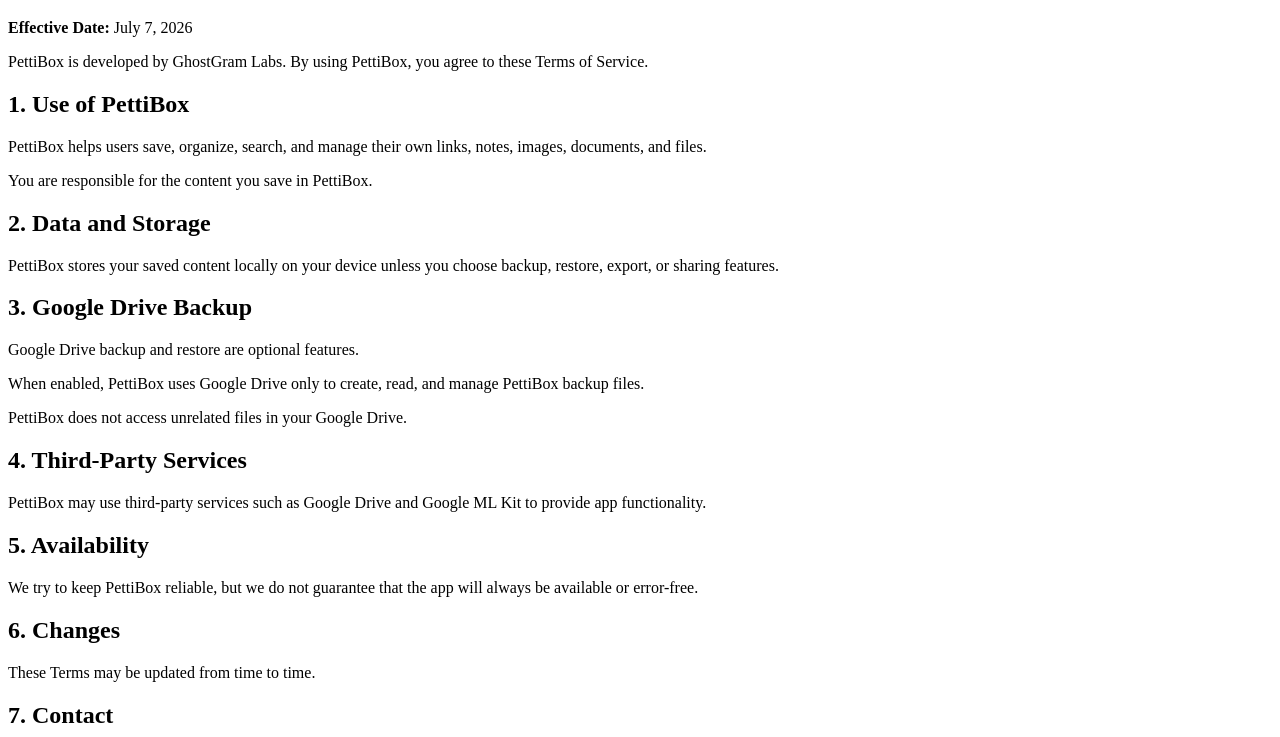
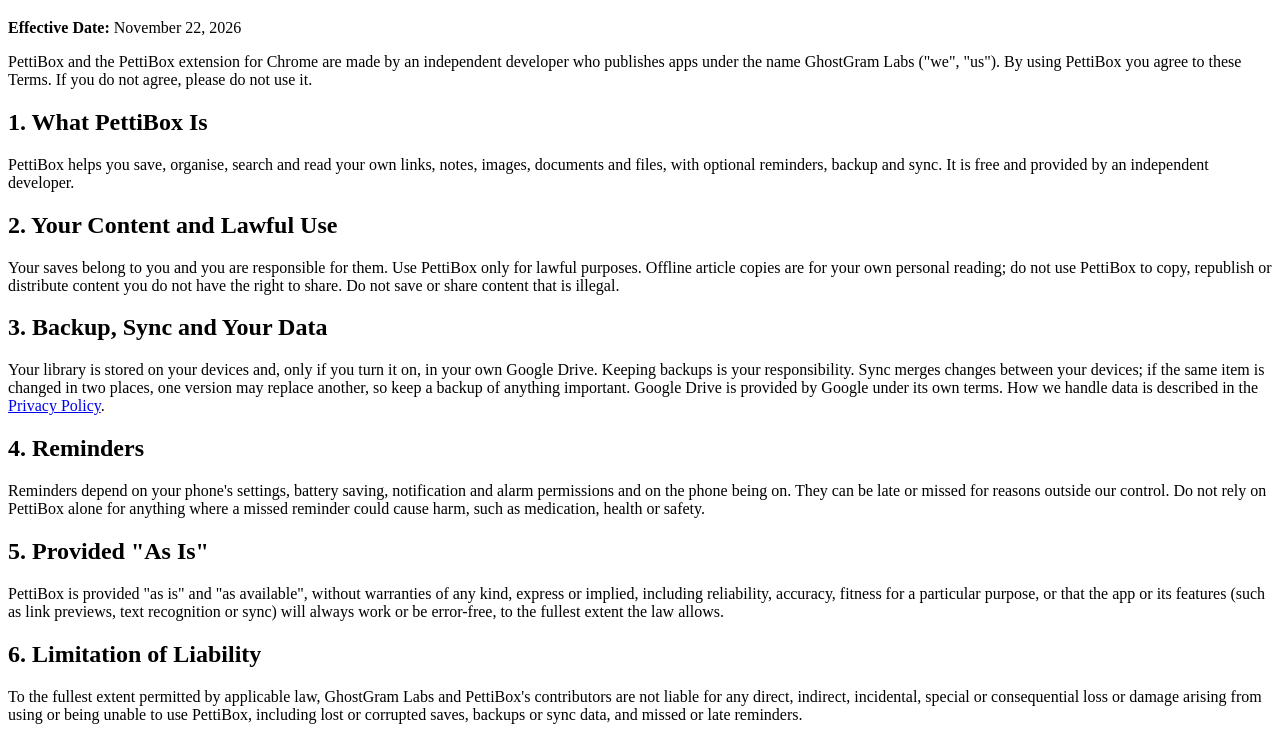
Before and after one commit to ghostgramlabs/ghostgramlabs.github.io, a plain HTML site: page PettiBox/terms.html in a window 1280 px wide. Shown: the part 61-798 px from the top of the page. Drawn offline with Linux system fonts and the light colour scheme.

Commit message:
Update PettiBox privacy and terms, link DirectServe terms
Same text as the pettibox-privacy repo: ML Kit diagnostics, PettiBox for
Chrome, Google Play and user rights; terms rewritten. The privacy hub and
sitemap list the new DirectServe terms page.

Co-Authored-By: Claude Opus 5.5 <noreply@anthropic.com>

```diff
--- a/PettiBox/terms.html
+++ b/PettiBox/terms.html
@@ -12,74 +12,119 @@
 
 <h1>Terms of Service for PettiBox</h1>
 
-<p><strong>Effective Date:</strong> July 7, 2026</p>
+<p><strong>Effective Date:</strong> November 22, 2026</p>
 
 <p>
-PettiBox is developed by GhostGram Labs. By using PettiBox,
-you agree to these Terms of Service.
+PettiBox and the PettiBox extension for Chrome are made by an independent
+developer who publishes apps under the name GhostGram Labs ("we", "us").
+By using PettiBox you agree to these Terms. If you do not agree, please do not
+use it.
 </p>
 
-<h2>1. Use of PettiBox</h2>
+
+<h2>1. What PettiBox Is</h2>
 
 <p>
-PettiBox helps users save, organize, search, and manage their own
-links, notes, images, documents, and files.
+PettiBox helps you save, organise, search and read your own links, notes,
+images, documents and files, with optional reminders, backup and sync. It is
+free and provided by an independent developer.
+</p>
+
+
+<h2>2. Your Content and Lawful Use</h2>
+
+<p>
+Your saves belong to you and you are responsible for them. Use PettiBox only
+for lawful purposes. Offline article copies are for your own personal reading;
+do not use PettiBox to copy, republish or distribute content you do not have
+the right to share. Do not save or share content that is illegal.
+</p>
+
+
+<h2>3. Backup, Sync and Your Data</h2>
+
+<p>
+Your library is stored on your devices and, only if you turn it on, in your
+own Google Drive. Keeping backups is your responsibility. Sync merges changes
+between your devices; if the same item is changed in two places, one version
+may replace another, so keep a backup of anything important. Google Drive is
+provided by Google under its own terms. How we handle data is described in the
+<a href="privacy.html">Privacy Policy</a>.
+</p>
+
+
+<h2>4. Reminders</h2>
+
+<p>
+Reminders depend on your phone's settings, battery saving, notification and
+alarm permissions and on the phone being on. They can be late or missed for
+reasons outside our control. Do not rely on PettiBox alone for anything where
+a missed reminder could cause harm, such as medication, health or safety.
+</p>
+
+
+<h2>5. Provided "As Is"</h2>
+
+<p>
+PettiBox is provided "as is" and "as available", without warranties of any
+kind, express or implied, including reliability, accuracy, fitness for a
+particular purpose, or that the app or its features (such as link previews,
+text recognition or sync) will always work or be error-free, to the fullest
+extent the law allows.
+</p>
+
+
+<h2>6. Limitation of Liability</h2>
+
+<p>
+To the fullest extent permitted by applicable law, GhostGram Labs and
+PettiBox's contributors are not liable for any direct, indirect, incidental,
+special or consequential loss or damage arising from using or being unable to
+use PettiBox, including lost or corrupted saves, backups or sync data, and
+missed or late reminders.
 </p>
 
 <p>
-You are responsible for the content you save in PettiBox.
+Nothing in these Terms limits rights you have under consumer protection laws
+that cannot be excluded, or liability that cannot legally be limited.
 </p>
 
-<h2>2. Data and Storage</h2>
+
+<h2>7. Third-Party Services</h2>
 
 <p>
-PettiBox stores your saved content locally on your device unless
-you choose backup, restore, export, or sharing features.
+PettiBox works with services we do not control, including Google Play, Google
+Drive, Google ML Kit, Chrome and the websites you save. Their own terms apply,
+and we are not responsible for them.
 </p>
 
-<h2>3. Google Drive Backup</h2>
+
+<h2>8. Open Source Licence</h2>
 
 <p>
-Google Drive backup and restore are optional features.
+PettiBox's source code is published under the
+<a href="https://github.com/ghostgramlabs/PettiBox/blob/main/LICENSE">Apache License 2.0</a>,
+which governs use of the code. The PettiBox name, logo and icons are not
+licensed for use in other apps.
 </p>
 
+
+<h2>9. Changes and Ending Use</h2>
+
 <p>
-When enabled, PettiBox uses Google Drive only to create,
-read, and manage PettiBox backup files.
+We may update PettiBox or these Terms, or stop offering PettiBox. Updated
+Terms are posted on this page with a new effective date; continuing to use
+PettiBox means you accept them. You can stop at any time by uninstalling the
+app and removing the extension.
 </p>
 
-<p>
-PettiBox does not access unrelated files in your Google Drive.
-</p>
 
-<h2>4. Third-Party Services</h2>
+<h2>10. Contact</h2>
 
 <p>
-PettiBox may use third-party services such as Google Drive and
-Google ML Kit to provide app functionality.
-</p>
-
-<h2>5. Availability</h2>
-
-<p>
-We try to keep PettiBox reliable, but we do not guarantee that
-the app will always be available or error-free.
-</p>
-
-<h2>6. Changes</h2>
-
-<p>
-These Terms may be updated from time to time.
-</p>
-
-<h2>7. Contact</h2>
-
-<p>
-GhostGram Labs<br>
+<strong>GhostGram Labs</strong> (independent developer)<br>
 Email:
-<a href="mailto:ghostgramlabs@gmail.com">
-ghostgramlabs@gmail.com
-</a>
+<a href="mailto:ghostgramlabs@gmail.com">ghostgramlabs@gmail.com</a>
 </p>
 
 </body>
```
Also changed, not shown: PettiBox/privacy.html (+69 -14 lines), privacy.html (+1 -0 lines), sitemap.xml (+9 -3 lines).
